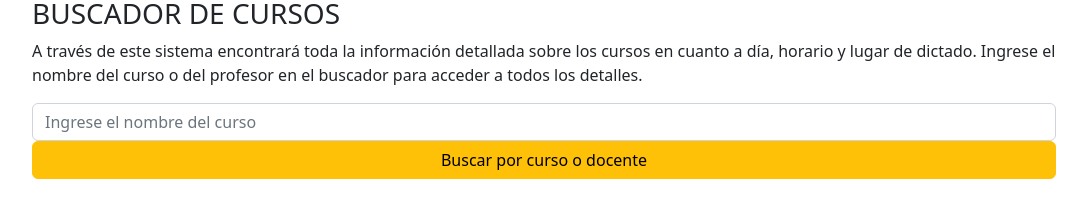
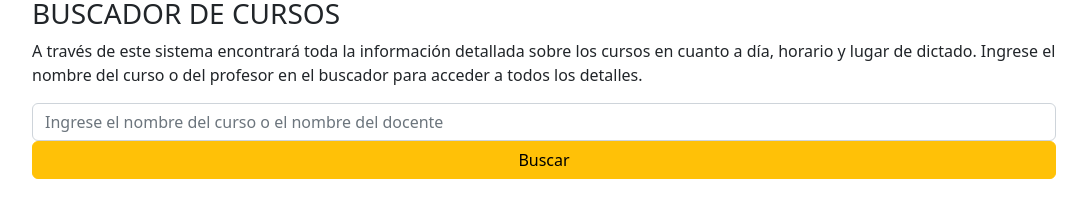
Before and after one commit to ivansirianni/appProuapam, a plain HTML site: page index.html in a window 1280 px wide. Shown: the part 352-570 px from the top of the page, without its empty margins (32-1119 px from the left). Drawn offline with nearby package versions, Linux system fonts and the light colour scheme; a script that the page names is missing.

Commit message:
cambios 2

```diff
--- a/index.html
+++ b/index.html
@@ -33,8 +33,8 @@
             <h3 id="destacados" class="productos_sub">BUSCADOR DE CURSOS</h3>
             <p class="main_p">A través de este sistema encontrará toda la información detallada sobre los cursos en cuanto a día, horario y lugar de dictado. Ingrese el nombre del curso o del profesor en el buscador para acceder a todos los detalles.</p>
             <div class="buscadorProductos">
-                <input type="text" id="textoBuscar" class="form-control" placeholder="Ingrese el nombre del curso">
-                <button class="btn btn-warning" id="botonBuscar">Buscar por curso o docente</button>
+                <input type="text" id="textoBuscar" class="form-control" placeholder="Ingrese el nombre del curso o el nombre del docente">
+                <button class="btn btn-warning" id="botonBuscar">Buscar</button>
             </div>
             <div id="sucu" class="card_container">
               <div id="cursos"></div>
```
